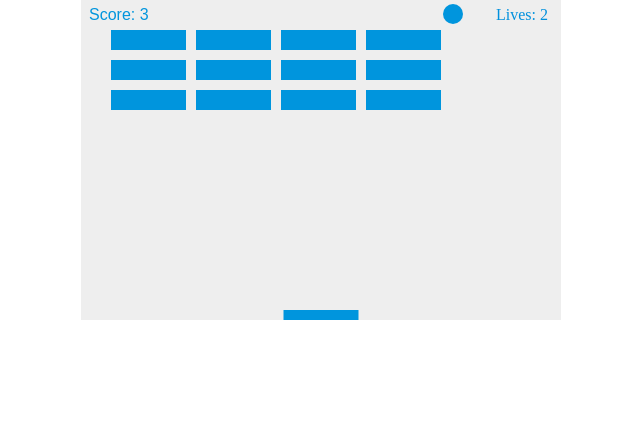
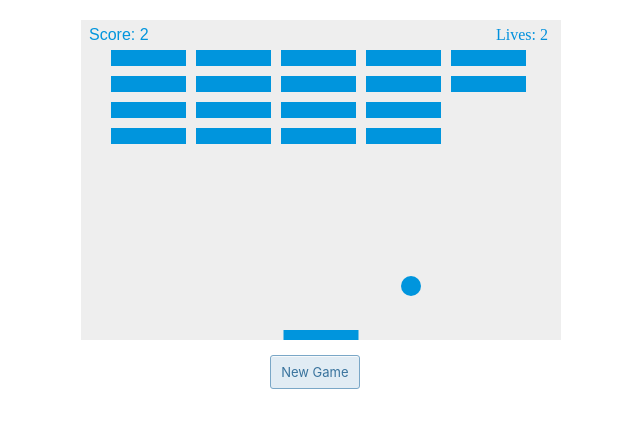
Before and after one commit to alx-rg/breakout, a website: page index.html in a window 1280 px wide. Shown: the whole page, without its empty margins (319-959 px from the left). Drawn offline with Linux system fonts and the light colour scheme.

Commit message:
new game button, removed alert, in game alert

```diff
--- a/index.html
+++ b/index.html
@@ -2,7 +2,7 @@
 <html>
 <head>
     <meta charset="utf-8" />
-    <title>Gamedev Canvas Workshop</title>
+    <title>BreakOut Game</title>
     <style>
     	* { padding: 0; margin: 0; }
     	canvas { background: #eee; display: block; margin: 0 auto; }
@@ -10,7 +10,22 @@
 </head>
 <body>
 
-<canvas id="myCanvas" width="480" height="320"></canvas>
+<canvas id="myCanvas" width="480" height="320" style='margin-top: 20px;'></canvas>
+
+<button id='new-game' style='margin: 15px 0px 0px 46%;
+background-color: #e1ecf4;
+border-radius: 3px;
+border: 1px solid #7aa7c7;
+box-shadow: rgba(255, 255, 255, .7) 0 1px 0 0 inset;
+box-sizing: border-box;
+color: #39739d;
+cursor: pointer;
+font-family: -apple-system,system-ui,"Segoe UI","Liberation Sans",sans-serif;
+font-size: 13px;
+font-weight: 400;
+padding: 8px .8em;
+text-align: center;'>New Game</button>
+
 
 <script src="index.js"></script>
 
--- a/index.js
+++ b/index.js
@@ -1,4 +1,5 @@
 const canvas = document.getElementById('myCanvas');
+const button = document.getElementById('new-game');
 const ctx = canvas.getContext('2d');
 const ballRadius = 10;
 let x = canvas.width / 2;
@@ -10,15 +11,21 @@ const paddleWidth = 75;
 let paddleX = (canvas.width - paddleWidth) / 2;
 let rightPressed = false;
 let leftPressed = false;
-const brickRowCount = 3;
+const brickRowCount = 4;
 const brickColumnCount = 5;
 const brickWidth = 75;
-const brickHeight = 20;
+const brickHeight = 16;
 const brickPadding = 10;
 const brickOffsetTop = 30;
 const brickOffsetLeft = 30;
 let score = 0;
 let lives = 3;
+let continueGame = true;
+
+button.onclick = () => {
+  continueGame = true;
+  document.location.reload();
+};
 
 const bricks = [];
 for (let c = 0; c < brickColumnCount; c += 1) {
@@ -26,6 +33,13 @@ for (let c = 0; c < brickColumnCount; c += 1) {
   for (let r = 0; r < brickRowCount; r += 1) {
     bricks[c][r] = { x: 0, y: 0, status: 1 };
   }
+}
+
+function displayOnScreen(text) {
+  ctx.clearRect(0, 0, canvas.width, canvas.height);
+  ctx.font = '16px Arial';
+  ctx.fillStyle = '#0095DD';
+  ctx.fillText(text, 170, canvas.height / 1.8);
 }
 
 function mouseMoveHandler(e) {
@@ -67,8 +81,8 @@ function collisionDetection() {
           b.status = 0;
           score += 1;
           if (score === brickRowCount * brickColumnCount) {
-            alert('You Win, Congrats!');
-            document.location.reload();
+            displayOnScreen('You Win, Congrats!');
+            continueGame = false;
           }
         }
       }
@@ -139,8 +153,8 @@ function draw() {
     } else {
       lives -= 1;
       if (!lives) {
-        alert('GAME OVER');
-        document.location.reload();
+        displayOnScreen('GAME OVER');
+        continueGame = false;
       } else {
         x = canvas.width / 2;
         y = canvas.height - 30;
@@ -159,7 +173,9 @@ function draw() {
 
   x += dx;
   y += dy;
-  requestAnimationFrame(draw);
+  if (continueGame) {
+    requestAnimationFrame(draw);
+  }
 }
 
 draw();
```
